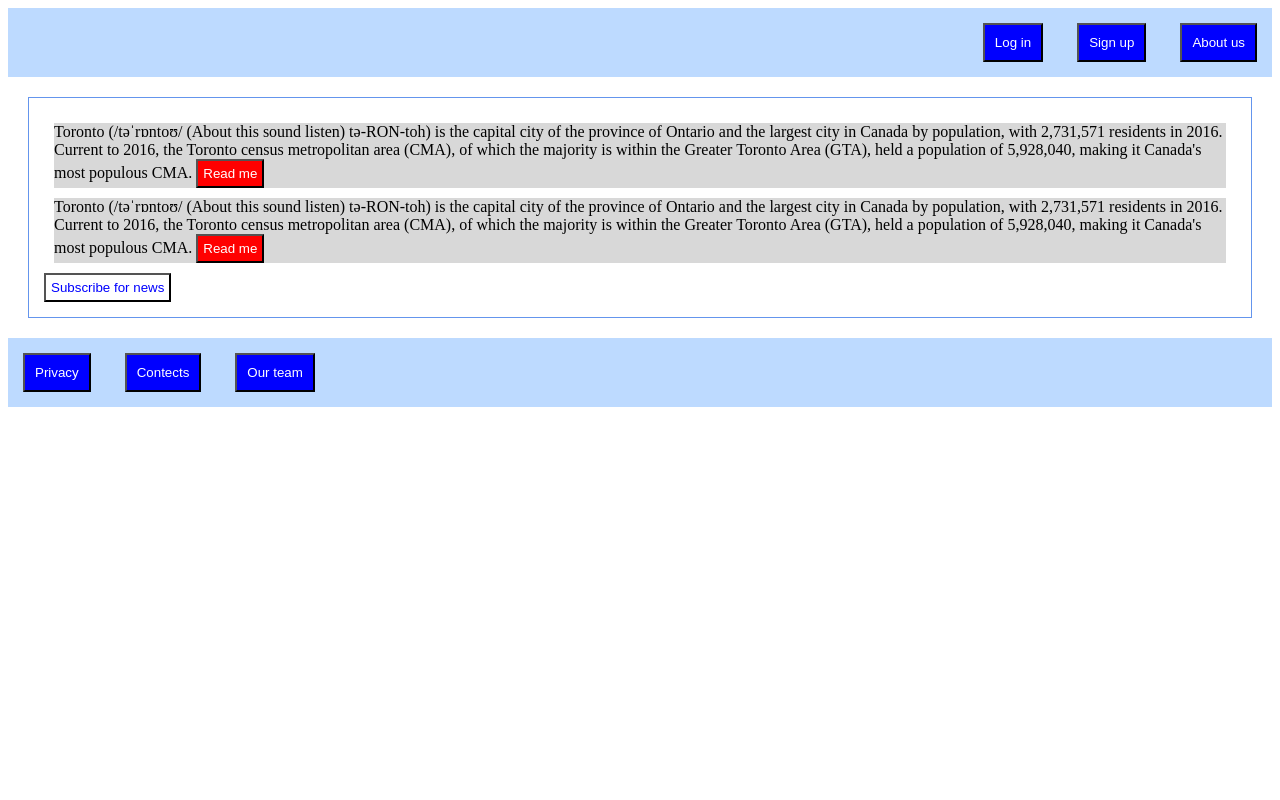
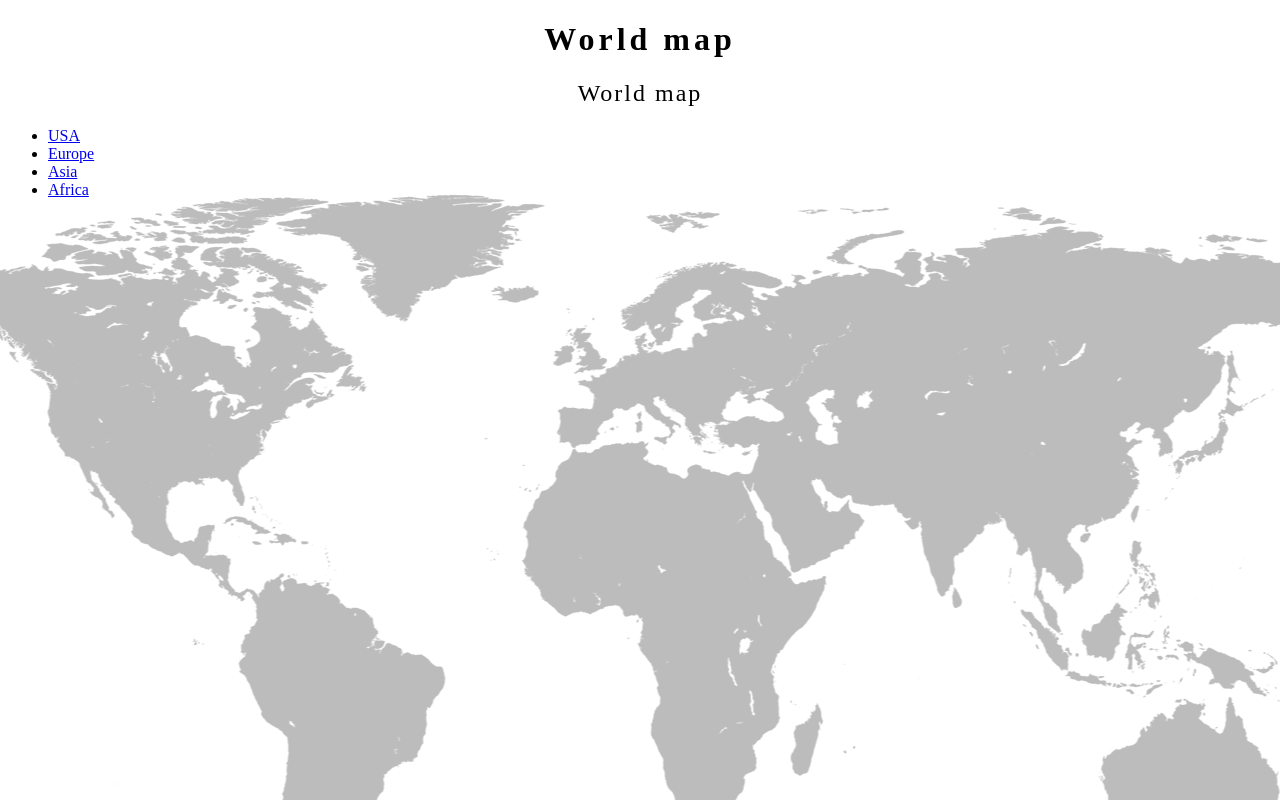
Before and after one commit to PNataliia/labmainacademy, a plain HTML site: page index.html in a window 1280 px wide. Drawn offline with Linux system fonts and the light colour scheme.

Commit message:
lab1.3.5

```diff
--- a/css/Style.css
+++ b/css/Style.css
@@ -1,39 +1,20 @@
-.div{
-    display: block;
+body{
+    background-image: url("img/lab1.3.5.world-map.img.png");
+    background-position: top;
 }
-header button, footer button{
-    background-color: blue;
-    padding: 10px;
-    margin: 15px;
-    color: white;
+h1{
+    letter-spacing: 4px;
+    font: sans-serif;
+    text-align: center;
+    font-weight: bold;
 }
-header, footer{
-    background-color: #bddaff;
+h2{
+    letter-spacing: 2px;
+    font: cursive;
+    text-align: center;
+    font-style - italic;
+    font-weight: normal;
 }
-header{
-    text-align: right;
+.a{
+    color: darkslategrey;
 }
-.content{
-    border-width: 1px;
-    border-style: solid;
-    border-color: cornflowerblue;
-    margin: 20px;
-    padding: 15px;
-}
-.section{
-    background-color: #d8d8d8;
-    margin: 10px;
-}
-.button{
-    background-color: white;
-    color: blue;
-}
-.content button {
-        background-color: red;
-    color: white;
-    padding: 5px;
-}
-.content > button {
-    background-color: white;
-    color: blue;
-}
--- a/index.html
+++ b/index.html
@@ -2,33 +2,26 @@
 <html>
 <head>
     <meta charset="utf-8">
-    <title>Style</title>
+    <title>lab1.3.5</title>
     <link rel="stylesheet" href="css/Style.css">
     </head>
+<body>
+<h1>World map</h1>
+<h2>World map</h2>
+<ul>
+    <li>
+        <a target="_blank" href="https://www.google.com.ua/?q=america">USA</a>
+    </li>
+    <li>
+        <a target="_blank" href="https://www.google.com.ua/?q=europe">Europe</a>
+    </li>
+    <li>
+        <a target="_blank" href="https://www.google.com.ua/?q=asia">Asia</a>
+    </li>
+    <li>
+        <a target="_blank" href="https://www.google.com.ua/?q=africa">Africa</a>
+    </li>
+</ul>
 
-
-<body>
-
-<header>
-    <button>Log in</button>
-    <button>Sign up</button>
-    <button>About us</button>
-</header>
-<div class="content">
-    <div class="section">
-        Toronto (/təˈrɒntoʊ/ (About this sound listen) tə-RON-toh) is the capital city of the province of Ontario and the largest city in Canada by population, with 2,731,571 residents in 2016. Current to 2016, the Toronto census metropolitan area (CMA), of which the majority is within the Greater Toronto Area (GTA), held a population of 5,928,040, making it Canada's most populous CMA.
-        <button class="moreButton">Read me</button>
-    </div>
-    <div class="section">
-        Toronto (/təˈrɒntoʊ/ (About this sound listen) tə-RON-toh) is the capital city of the province of Ontario and the largest city in Canada by population, with 2,731,571 residents in 2016. Current to 2016, the Toronto census metropolitan area (CMA), of which the majority is within the Greater Toronto Area (GTA), held a population of 5,928,040, making it Canada's most populous CMA.
-        <button class="moreButton">Read me</button>
-    </div>
-    <button>Subscribe for news</button>
-</div>
-<footer>
-    <button>Privacy</button>
-    <button>Contects</button>
-    <button>Our team</button>
-</footer>
 </body>
 </html>
```
Also changed, not shown: css/img/lab1.3.5.world-map.img.png (added), css/img/nature.jpg (renamed from img/nature.jpg).
